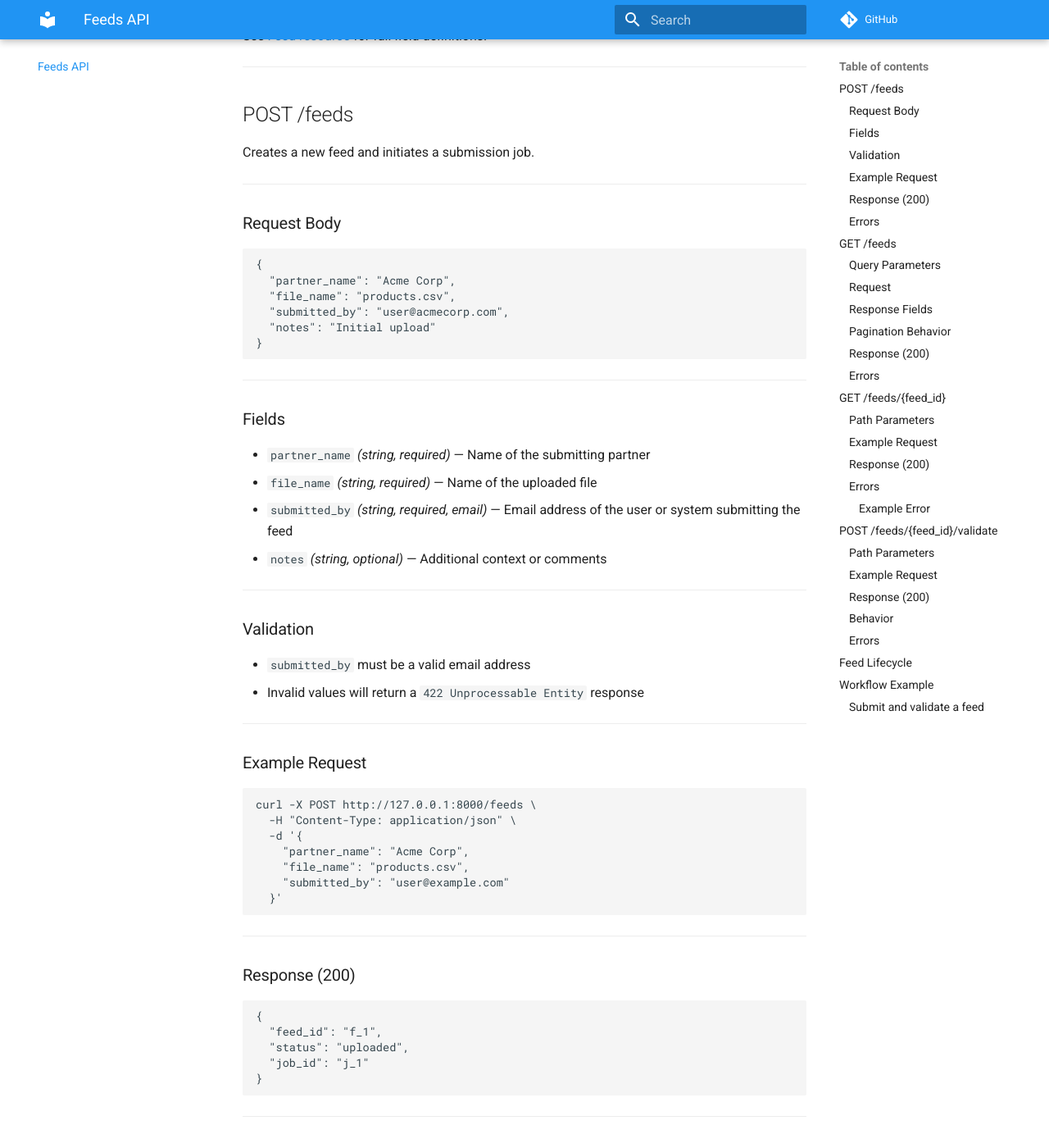
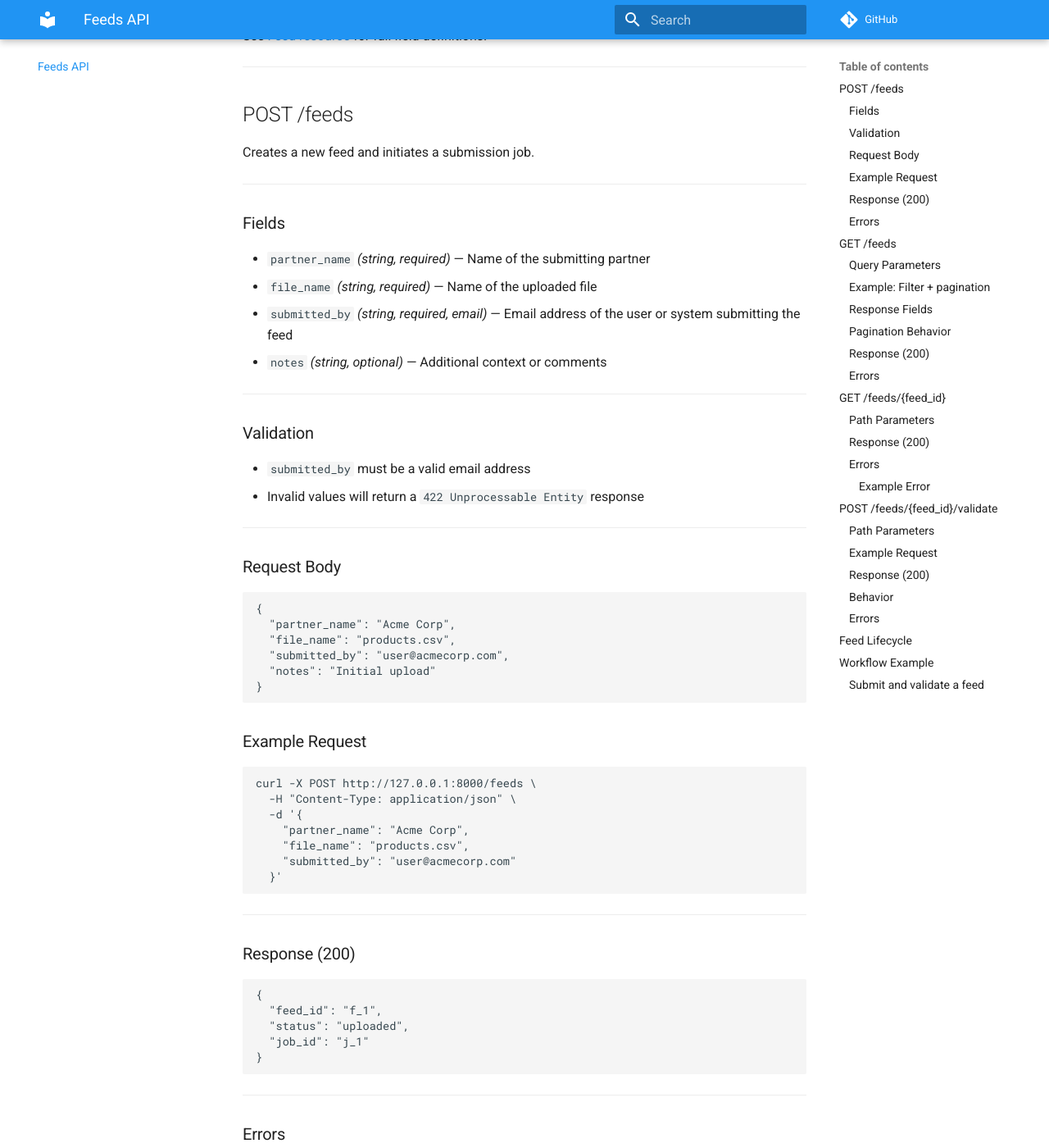
Before and after one commit to rayajose/partner-catalog-api, an MkDocs documentation site: the page built from docs/feeds.md, in a window 1280 px wide and 1400 px high, scrolled down 280 px. Shown: the whole window at 82% size. Built offline with MkDocs 1.6.1 and Material for MkDocs 9.7.7, drawn with Linux system fonts in a browser that asks for light colours; comment, search, counter and statistics services are not loaded; some of the changed text lies outside the part shown.

Commit message:
curl examples

````diff
--- a/docs/feeds.md
+++ b/docs/feeds.md
@@ -13,20 +13,6 @@
 Creates a new feed and initiates a submission job.
 
 ---
-
-### Request Body
-
-```json
-{
-  "partner_name": "Acme Corp",
-  "file_name": "products.csv",
-  "submitted_by": "user@acmecorp.com",
-  "notes": "Initial upload"
-}
-```
-
----
-
 ### Fields
 
 * `partner_name` *(string, required)* — Name of the submitting partner
@@ -42,7 +28,16 @@
 * Invalid values will return a `422 Unprocessable Entity` response
 
 ---
+### Request Body
 
+```json
+{
+  "partner_name": "Acme Corp",
+  "file_name": "products.csv",
+  "submitted_by": "user@acmecorp.com",
+  "notes": "Initial upload"
+}
+```
 ### Example Request
 
 ```bash
@@ -51,7 +46,7 @@
   -d '{
     "partner_name": "Acme Corp",
     "file_name": "products.csv",
-    "submitted_by": "user@example.com"
+    "submitted_by": "user@acmecorp.com"
   }'
 ```
 
@@ -88,11 +83,13 @@
 * `limit` *(integer, optional, default: 10)* — Max number of results
 * `offset` *(integer, optional, default: 0)* — Number of results to skip
 
-### Request
+### Example: Filter + pagination
 
+```bash
+curl "http://127.0.0.1:8000/feeds?status=uploaded&limit=2&offset=0"
 ```
-GET /feeds?status=uploaded&limit=10&offset=0
-```
+
+
 The response includes pagination metadata to support client-side paging and navigation.
 
 ### Response Fields
@@ -152,12 +149,6 @@
 
 * `feed_id` *(string, required)* — Unique identifier for the feed
 
-### Example Request
-
-```
-GET /feeds/f_1
-```
-
 ### Response (200)
 
 ```json
@@ -203,8 +194,9 @@
 
 ### Example Request
 
-```
-POST /feeds/f_1/validate
+```bash
+curl -X POST http://127.0.0.1:8000/feeds/f_1/validate \
+  -H "Content-Type: application/json"
 ```
 
 ### Response (200)
````
Also changed, not shown: 1 other file.
